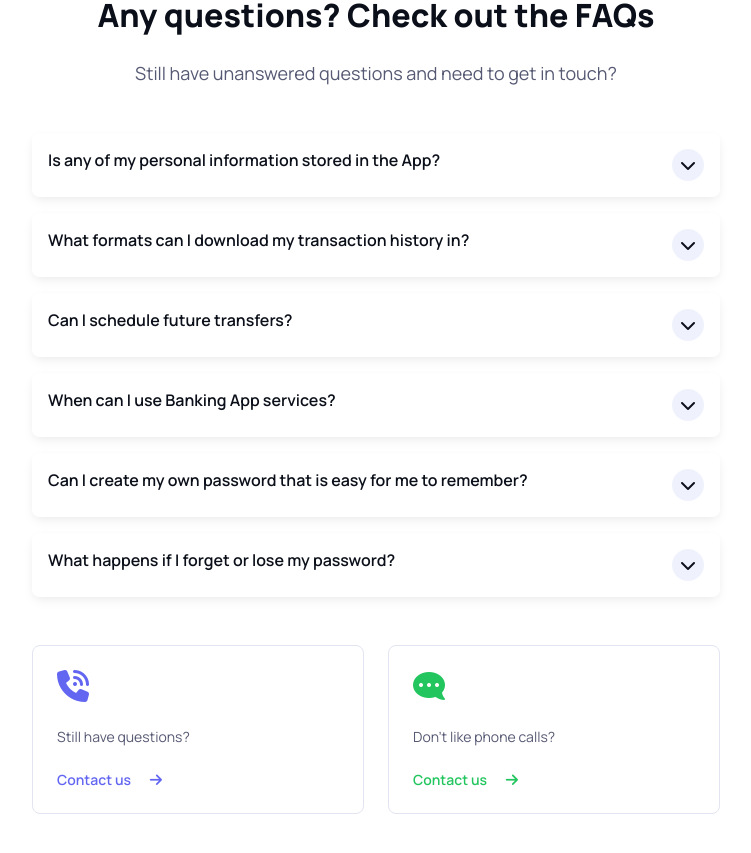
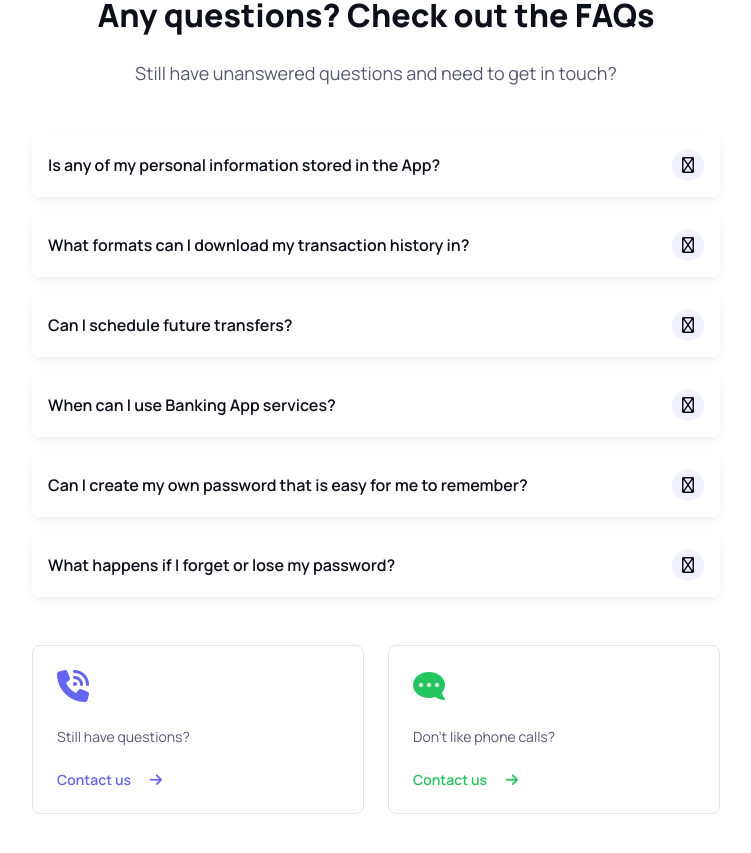
Before and after one commit to Sebastian-Hult/Silicon-Uppgift-React, a React (Vite) app: page / in a window 1280 px wide. Shown: the part 2800-3653 px from the top of the page, without its empty margins (264-1015 px from the left). Built offline with nearby package versions, Linux system fonts and the light colour scheme; some icons are missing.

Commit message:
Second commit: Added functionality to my accordion in the FAQ section, then made the accordion part into a separate component. Also changed some css to match the new accordion classes.

```diff
--- a/src/assets/css/Inuppg.css
+++ b/src/assets/css/Inuppg.css
@@ -556,6 +556,10 @@ header {
         text-align: left;
         border: none;
         outline: none;
+
+        display: flex;
+        justify-content: space-between;
+        align-items: center;
     }
     .border {
         border-bottom: 1px solid var(--color-divider-border);
@@ -564,39 +568,41 @@ header {
         text-decoration: none;
     }
     .panel {
+        display: grid;
+        grid-template-rows: 0fr;
         font-size: 14px;
         background-color: var(--color-white);
-        max-height: 0;
         overflow: hidden;
-        transition: max-height .2s ease-out;
+        transition: grid-template-rows 300ms ease-out;
 
+        .expandable {
+            min-height: 0;
+        }
         p {
             padding: 1rem;
         }
     }
-    .accordion:before {
-        content: '\f078';
-        font-family: 'FontAwesome';
-        font-weight: 400;
-        font-size: 16px;
-        text-align: center;
+    .panel.open {
+        grid-template-rows: 1fr;
+
+    }
+    .accordion-arrow {
         background-color: var(--color-secondary);
-        padding: .5rem;
-        width: 1rem;
-        height: 1rem;
+        color: var(--color-heading-dark);
+        width: 2rem;
+        aspect-ratio: 1;
         border-radius: 50%;
-        color: var(--color-heading-dark);
-        float: right;
-        margin-left: 1rem;
+        display: grid;
+        place-items: center;
+        cursor: pointer;
+
+        transition: all 300ms;
     }
-    .active:before {
-        content: '\f077';
-        font-family: 'FontAwesome';
-        font-weight: 400;
+    .accordion-arrow.active {
         background-color: var(--color-primary);
         color: var(--color-white);
         box-shadow: var(--shadow-brand-btn);
-
+        rotate: 180deg;
     }
     .btn-contact {
         background-color: var(--color-primary);
--- a/src/components/FAQ.jsx
+++ b/src/components/FAQ.jsx
@@ -1,4 +1,4 @@
-import React from 'react'
+import FAQaccordions from './FAQaccordions'
 
 const FAQ = () => {
   return (
@@ -24,75 +24,9 @@ const FAQ = () => {
                     <a href="#">Contact us <i className="fa-sharp fa-solid fa-arrow-right arrow"></i></a>
                 </div>
             </div>
-            <div className="accordions"> {/* Accordions är tagna från W3 schools HOW TO Creat An Accordion */}
-                <div className="accordion1 border">
-                    <button className="accordion">Is any of my personal information stored in the App?</button>
-                    <div className="panel">
-                        <p>Nunc duis id aenean gravida tincidunt eu, tempor ullamcorper. Viverra aliquam arcu,
-                            viverra et, cursus. Aliquet pretium cursus adipiscing gravida et consequat lobortis
-                            arcu velit. Nibh pharetra fermentum duis accumsan lectus non. Massa cursus molestie
-                            lorem scelerisque pellentesque. Nisi, enim, arcu purus gravida adipiscing euismod
-                            montes, duis egestas. Vehicula eu etiam quam tristique tincidunt suspendisse ut
-                            consequat.</p>
-                    </div>
-                </div>
-                <div className="accordion2 border">
-                    <button className="accordion">What formats can I download my transaction history in?</button>
-                    <div className="panel">
-                        <p>Nunc duis id aenean gravida tincidunt eu, tempor ullamcorper. Viverra aliquam arcu,
-                            viverra et, cursus. Aliquet pretium cursus adipiscing gravida et consequat lobortis
-                            arcu velit. Nibh pharetra fermentum duis accumsan lectus non. Massa cursus molestie
-                            lorem scelerisque pellentesque. Nisi, enim, arcu purus gravida adipiscing euismod
-                            montes, duis egestas. Vehicula eu etiam quam tristique tincidunt suspendisse ut
-                            consequat.</p>
-                    </div>
-                </div>
-                <div className="accordion3 border">
-                    <button className="accordion">Can I schedule future transfers?</button>
-                    <div className="panel">
-                        <p>Nunc duis id aenean gravida tincidunt eu, tempor ullamcorper. Viverra aliquam arcu,
-                            viverra et, cursus. Aliquet pretium cursus adipiscing gravida et consequat lobortis
-                            arcu velit. Nibh pharetra fermentum duis accumsan lectus non. Massa cursus molestie
-                            lorem scelerisque pellentesque. Nisi, enim, arcu purus gravida adipiscing euismod
-                            montes, duis egestas. Vehicula eu etiam quam tristique tincidunt suspendisse ut
-                            consequat.</p>
-                    </div>
-                </div>
-                <div className="accordion4 border">
-                    <button className="accordion">When can I use Banking App services?</button>
-                    <div className="panel">
-                        <p>Nunc duis id aenean gravida tincidunt eu, tempor ullamcorper. Viverra aliquam arcu,
-                            viverra et, cursus. Aliquet pretium cursus adipiscing gravida et consequat lobortis
-                            arcu velit. Nibh pharetra fermentum duis accumsan lectus non. Massa cursus molestie
-                            lorem scelerisque pellentesque. Nisi, enim, arcu purus gravida adipiscing euismod
-                            montes, duis egestas. Vehicula eu etiam quam tristique tincidunt suspendisse ut
-                            consequat.</p>
-                    </div>
-                </div>
-                <div className="accordion5 border">
-                    <button className="accordion">Can I create my own password that is easy for me to
-                        remember?</button>
-                    <div className="panel">
-                        <p>Nunc duis id aenean gravida tincidunt eu, tempor ullamcorper. Viverra aliquam arcu,
-                            viverra et, cursus. Aliquet pretium cursus adipiscing gravida et consequat lobortis
-                            arcu velit. Nibh pharetra fermentum duis accumsan lectus non. Massa cursus molestie
-                            lorem scelerisque pellentesque. Nisi, enim, arcu purus gravida adipiscing euismod
-                            montes, duis egestas. Vehicula eu etiam quam tristique tincidunt suspendisse ut
-                            consequat.</p>
-                    </div>
-                </div>
-                <div className="accordion6 border">
-                    <button className="accordion">What happens if I forget or lose my password?</button>
-                    <div className="panel">
-                        <p>Nunc duis id aenean gravida tincidunt eu, tempor ullamcorper. Viverra aliquam arcu,
-                            viverra et, cursus. Aliquet pretium cursus adipiscing gravida et consequat lobortis
-                            arcu velit. Nibh pharetra fermentum duis accumsan lectus non. Massa cursus molestie
-                            lorem scelerisque pellentesque. Nisi, enim, arcu purus gravida adipiscing euismod
-                            montes, duis egestas. Vehicula eu etiam quam tristique tincidunt suspendisse ut
-                            consequat.</p>
-                    </div>
-                </div>
-            </div>
+
+            <FAQaccordions />
+
             <div className="contact-btn">
                 <button className="btn-contact">Contact us now</button>
             </div>
--- /dev/null
+++ b/src/components/FAQaccordions.jsx
@@ -0,0 +1,41 @@
+import React, { useState } from 'react'
+
+const FAQaccordions = () => {
+    const [isOpen, setIsOpen] = useState(false)
+
+    const toggleOpen = (index) => {
+        setIsOpen(prevIndex => prevIndex === index ? false : index)
+    }
+
+
+    const questions = [
+        { question: 'Is any of my personal information stored in the App?', answer: 'Lorem' },
+        { question: 'What formats can I download my transaction history in?', answer: 'Lorem' },
+        { question: 'Can I schedule future transfers?', answer: 'Lorem' },
+        { question: 'When can I use Banking App services?', answer: 'Lorem' },
+        { question: 'Can I create my own password that is easy for me to remember?', answer: 'Lorem' },
+        { question: 'What happens if I forget or lose my password?', answer: 'Lorem' },
+    ]
+
+  return (
+    <div className="accordions">
+    {questions.map((item, index) => (
+
+        <div key={index} className="accordion1 border">
+            <button className="accordion" onClick={() => toggleOpen(index)}>
+                {item.question}
+                <i className={`fa-regular fa-chevron-down accordion-arrow ${isOpen === index ? 'active' : ''}`}></i>
+            </button>
+            <div className={`panel ${isOpen === index ? 'open' : ''}`} >
+                <div className="expandable">
+                    <p>{item.answer}</p>
+                </div>
+            </div>
+        </div>
+
+        ))}
+    </div>
+  )
+}
+
+export default FAQaccordions
```
